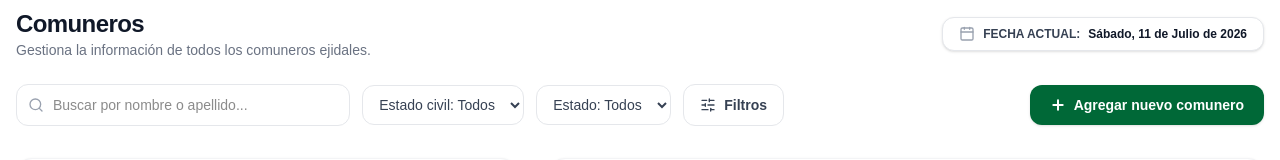
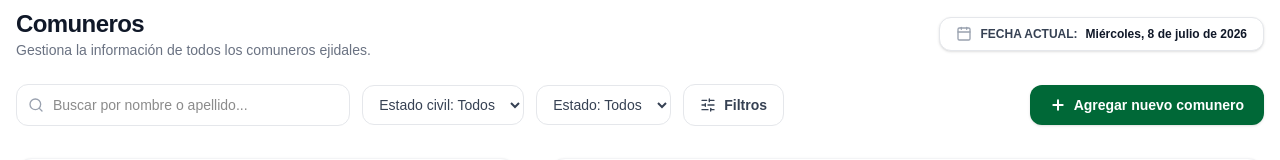
Before and after one commit to Isaili/comuneros, a Next.js app: page /comuneros in a window 1280 px wide. Shown: the top 160 px of the page. Built offline with nearby package versions, Linux system fonts and the light colour scheme.

Commit message:
feature: correcion de zona horaria

```diff
--- a/src/features/comuneros/components/ComunerosHeader.tsx
+++ b/src/features/comuneros/components/ComunerosHeader.tsx
@@ -1,4 +1,4 @@
-import React from 'react';
+import React, { useEffect, useState } from 'react';
 import { Search, Plus, SlidersHorizontal, Calendar } from 'lucide-react';
 
 interface HeaderProps {
@@ -7,6 +7,22 @@ interface HeaderProps {
 }
 
 export const ComunerosHeader: React.FC<HeaderProps> = ({ onAddClick, onSearchChange }) => {
+  const [fechaActual, setFechaActual] = useState<string>('');
+
+  useEffect(() => {
+    // Genera la fecha en tiempo real en el cliente
+    const opciones: Intl.DateTimeFormatOptions = {
+      weekday: 'long',
+      year: 'numeric',
+      month: 'long',
+      day: 'numeric'
+    };
+
+    const fecha = new Date().toLocaleDateString('es-ES', opciones);
+    // Capitaliza la primera letra (ej: "domingo" -> "Domingo")
+    setFechaActual(fecha.charAt(0).toUpperCase() + fecha.slice(1));
+  }, []);
+
   return (
     <div className="space-y-6">
       {/* Fila de Bienvenida y Fecha */}
@@ -21,7 +37,9 @@ export const ComunerosHeader: React.FC<HeaderProps> = ({ onAddClick, onSearchCha
         <div className="flex items-center gap-2 bg-white border border-gray-200 rounded-xl px-4 py-2 shadow-sm text-xs font-semibold text-gray-700 self-start sm:self-auto">
           <Calendar className="w-4 h-4 text-gray-400" />
           <span>FECHA ACTUAL:</span>
-          <span className="text-gray-900 font-bold">Sábado, 11 de Julio de 2026</span>
+          <span className="text-gray-900 font-bold">
+            {fechaActual || "Cargando..."}
+          </span>
         </div>
       </div>
 
--- a/src/features/lotes/components/LotesHeader.tsx
+++ b/src/features/lotes/components/LotesHeader.tsx
@@ -1,6 +1,6 @@
 "use client";
 
-import React from 'react';
+import React, { useEffect, useState } from 'react';
 import { Search, SlidersHorizontal, Download, Plus } from 'lucide-react';
 
 interface HeaderProps {
@@ -16,6 +16,22 @@ export const LotesHeader: React.FC<HeaderProps> = ({
   activeTab,
   setActiveTab
 }) => {
+  const [fechaActual, setFechaActual] = useState<string>('');
+
+  useEffect(() => {
+    // Genera la fecha local en el navegador del usuario
+    const opciones: Intl.DateTimeFormatOptions = {
+      weekday: 'long',
+      year: 'numeric',
+      month: 'long',
+      day: 'numeric'
+    };
+
+    const fecha = new Date().toLocaleDateString('es-ES', opciones);
+    // Capitaliza la primera letra (ej: "domingo" -> "Domingo")
+    setFechaActual(fecha.charAt(0).toUpperCase() + fecha.slice(1));
+  }, []);
+
   return (
     <div className="space-y-4 w-full">
       {/* Título y Fecha */}
@@ -34,10 +50,12 @@ export const LotesHeader: React.FC<HeaderProps> = ({
           </p>
         </div>
 
-        {/* Fecha Actual Extraída de la Imagen */}
+        {/* Fecha Actual */}
         <div className="self-start sm:self-auto bg-white border border-gray-100 rounded-xl px-3 sm:px-4 py-2 shadow-sm flex items-center gap-2 text-[11px] sm:text-xs font-semibold text-gray-700">
           <span className="w-2 h-2 rounded-full bg-emerald-500 animate-pulse shrink-0"></span>
-          <p>FECHA ACTUAL: <span className="font-bold text-gray-900">Sábado, 11 de Julio de 2026</span></p>
+          <p>
+            FECHA ACTUAL: <span className="font-bold text-gray-900">{fechaActual || "Cargando..."}</span>
+          </p>
         </div>
       </div>
 
--- a/src/features/parcelas/components/ParcelasHeader.tsx
+++ b/src/features/parcelas/components/ParcelasHeader.tsx
@@ -1,6 +1,6 @@
 "use client";
 
-import React from 'react';
+import React, { useEffect, useState } from 'react';
 import { Search, SlidersHorizontal, Download, Plus } from 'lucide-react';
 
 interface HeaderProps {
@@ -9,6 +9,22 @@ interface HeaderProps {
 }
 
 export const ParcelasHeader: React.FC<HeaderProps> = ({ onSearchChange, onAddClick }) => {
+  const [fechaActual, setFechaActual] = useState<string>('');
+
+  useEffect(() => {
+    // Genera la fecha local en el navegador del usuario
+    const opciones: Intl.DateTimeFormatOptions = {
+      weekday: 'long',
+      year: 'numeric',
+      month: 'long',
+      day: 'numeric'
+    };
+
+    const fecha = new Date().toLocaleDateString('es-ES', opciones);
+    // Capitaliza la primera letra (ej: "domingo" -> "Domingo")
+    setFechaActual(fecha.charAt(0).toUpperCase() + fecha.slice(1));
+  }, []);
+
   return (
     <div className="space-y-4 w-full">
       {/* Fila del Título y Fecha */}
@@ -31,7 +47,9 @@ export const ParcelasHeader: React.FC<HeaderProps> = ({ onSearchChange, onAddCli
         {/* Fecha Actual */}
         <div className="self-start md:self-auto bg-white border border-gray-100 rounded-xl px-3 sm:px-4 py-2 shadow-sm flex items-center gap-2 text-[11px] sm:text-xs font-semibold text-gray-700">
           <span className="w-2 h-2 rounded-full bg-emerald-500 animate-pulse shrink-0"></span>
-          <span>FECHA ACTUAL: <span className="font-bold text-gray-900">Sábado, 11 de Julio de 2026</span></span>
+          <span>
+            FECHA ACTUAL: <span className="font-bold text-gray-900">{fechaActual || "Cargando..."}</span>
+          </span>
         </div>
       </div>
 
```
